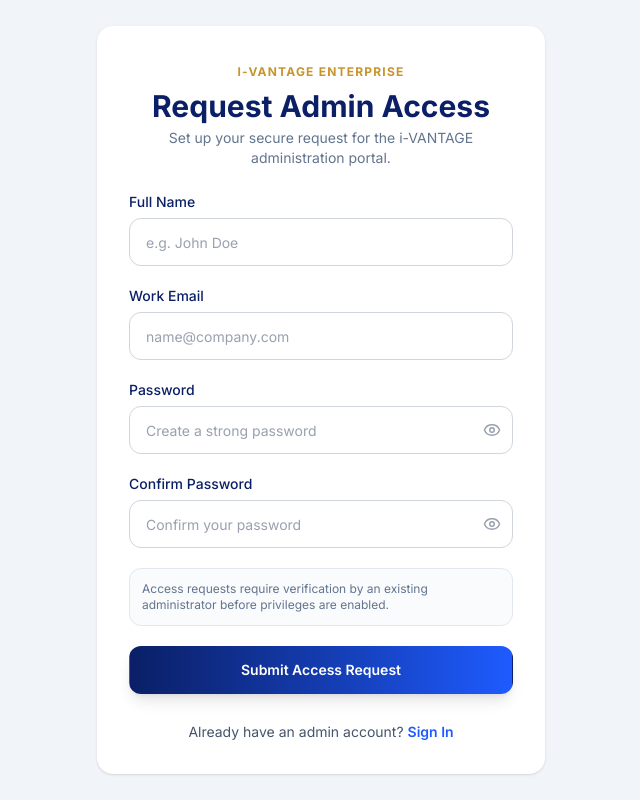
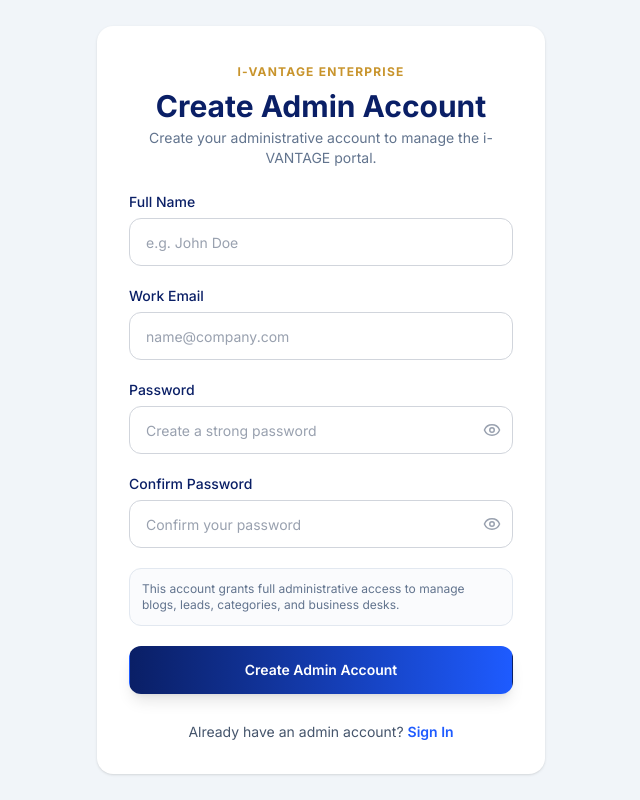
Before and after one commit to SkTechGit/I-Vantage-MultiVendor-Web-Application, a Next.js app in the folder client/: page /admin/signup in a window 1280 px wide. Shown: the whole page, without its empty margins (319-959 px from the left). Built offline with nearby package versions, Linux system fonts and the light colour scheme; no server answers.

Commit message:
feat(auth): enable dynamic active admin creation and auto-login via signup form

```diff
--- a/client/src/modules/auth/components/SignupForm.tsx
+++ b/client/src/modules/auth/components/SignupForm.tsx
@@ -129,15 +129,11 @@
       try {
         const res = await signup(values);
 
-        if (res.type === "invitation_accepted") {
-          toast.success(res.message || "Account created successfully.");
-          router.refresh();
-          router.push("/admin/dashboard");
-        } else {
-          // Access request submitted (pending approval)
-          toast.success(res.message || "Access request submitted.");
-          setRequestSubmitted(values.fullName);
-        }
+        toast.success(
+          res.message || "Admin account created successfully! Welcome to i-VANTAGE."
+        );
+        router.refresh();
+        router.push("/admin/dashboard");
       } catch (error: unknown) {
         toast.error(
           (axios.isAxiosError(error) && error.response?.data?.message) ||
@@ -273,13 +269,13 @@
           </div>
 
           <h1 className="text-2xl sm:text-3xl font-bold text-[#0A1F66]">
-            {inviteData ? "Admin Account Setup" : "Request Admin Access"}
+            {inviteData ? "Admin Account Setup" : "Create Admin Account"}
           </h1>
 
           <p className="mt-1 text-xs sm:text-sm text-slate-500">
             {inviteData
               ? "Complete your authorized administrator profile."
-              : "Set up your secure request for the i-VANTAGE administration portal."}
+              : "Create your administrative account to manage the i-VANTAGE portal."}
           </p>
         </div>
 
@@ -442,7 +438,7 @@
           <div className="rounded-xl border border-slate-200 bg-slate-50/70 p-3 text-xs text-slate-500">
             {inviteData
               ? "By creating this account, you confirm authorized access to manage i-VANTAGE administrative services."
-              : "Access requests require verification by an existing administrator before privileges are enabled."}
+              : "This account grants full administrative access to manage blogs, leads, categories, and business desks."}
           </div>
 
           {/* Submit Button */}
@@ -453,12 +449,8 @@
             loading={isPending}
           >
             {isPending
-              ? inviteData
-                ? "Creating Account..."
-                : "Submitting Request..."
-              : inviteData
-              ? "Create Admin Account"
-              : "Submit Access Request"}
+              ? "Creating Account..."
+              : "Create Admin Account"}
           </Button>
 
           {/* Back to Login Link */}
```
Also changed, not shown: 1 other file (tests, documents, lock files or other folders).
